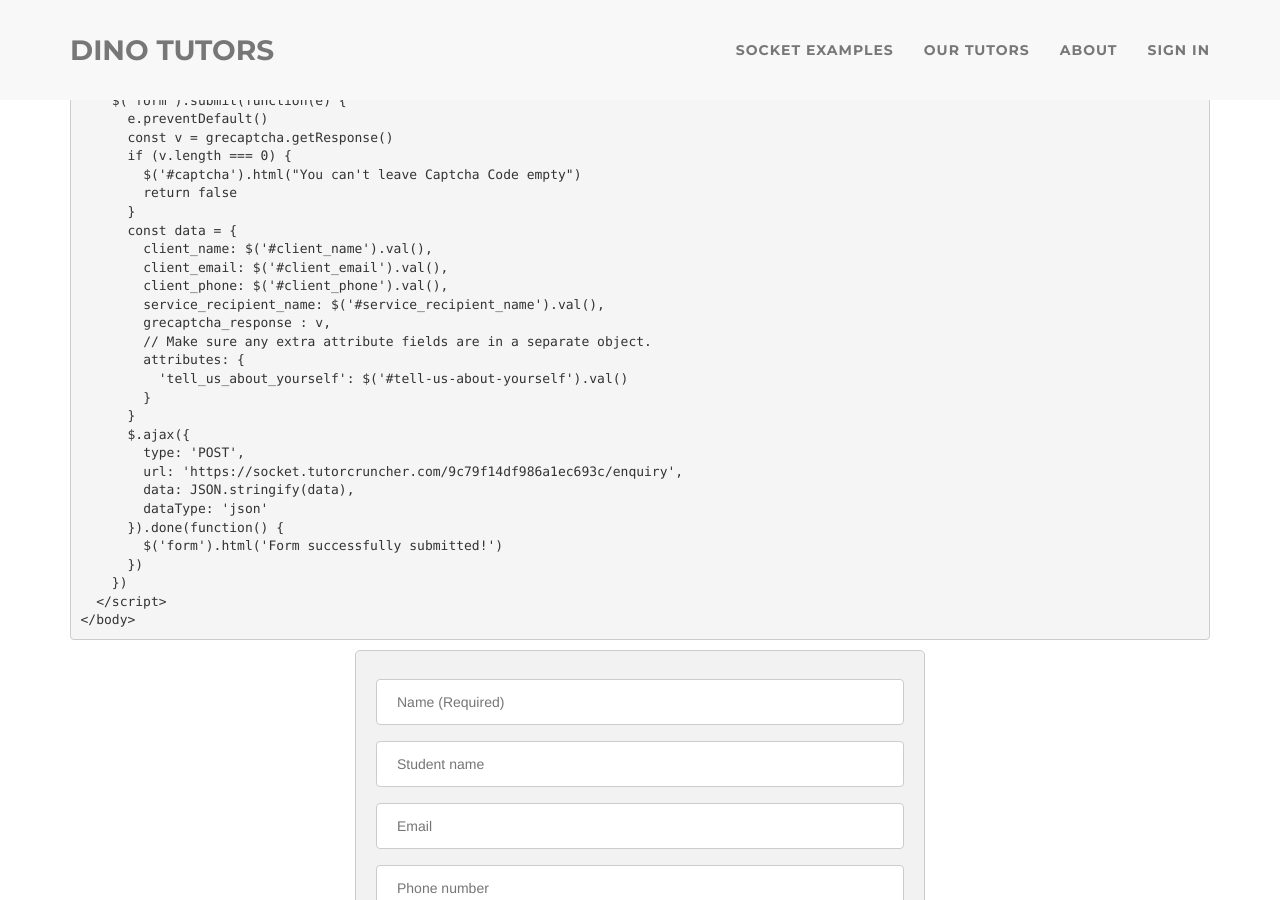
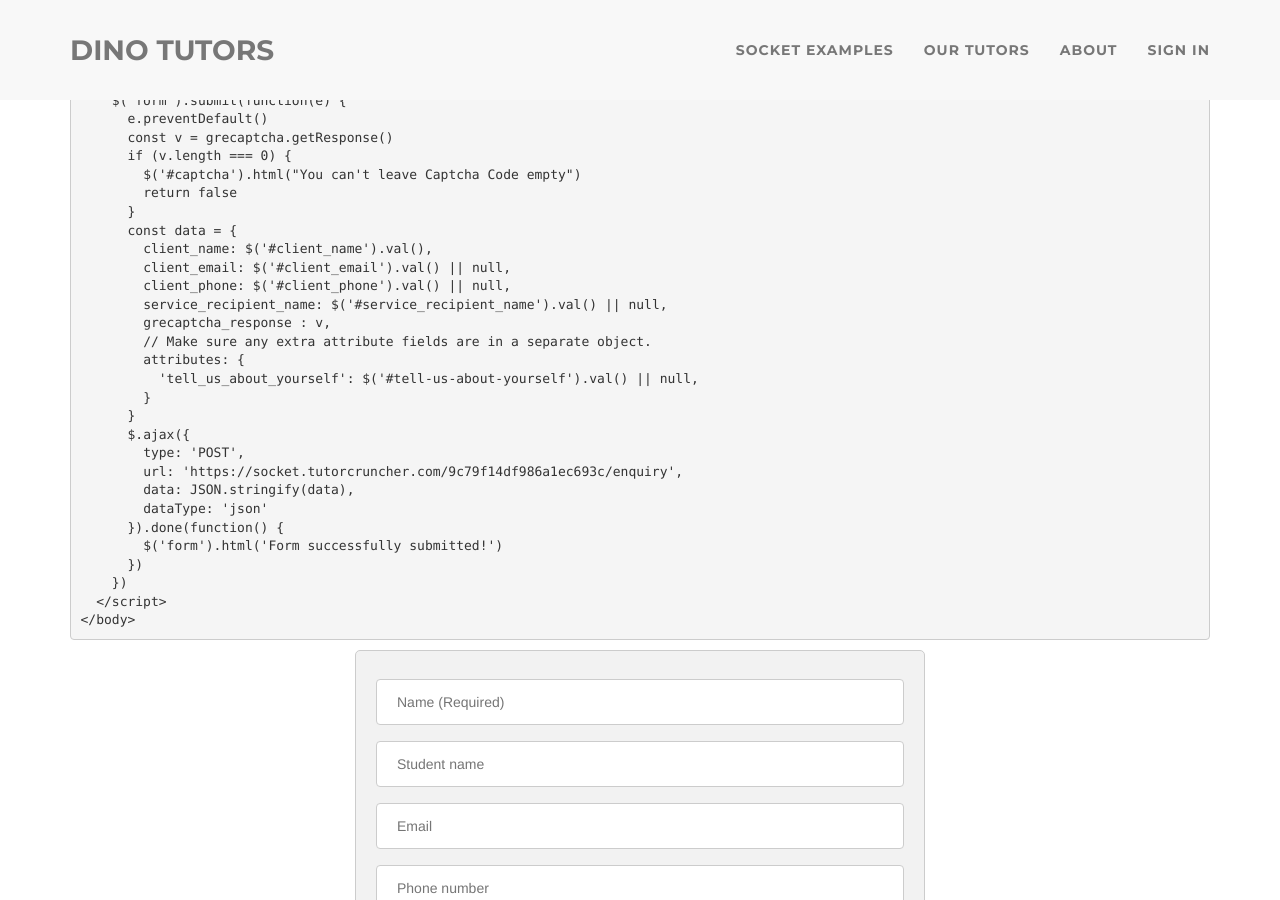
Before and after one commit to tutorcruncher/dinotutors.com, a Jekyll site: the page built from _examples/custom_enquiry_form.html, in a window 1280 px wide and 900 px high, scrolled down 615 px. Built offline with Jekyll 4.4.1, drawn with Linux system fonts in a browser that asks for light colours; nearby versions of some CDN libraries; a style sheet for code colours, icons or effects is not loaded.

Commit message:
null if empty string

```diff
--- a/_examples/custom_enquiry_form.html
+++ b/_examples/custom_enquiry_form.html
@@ -37,13 +37,13 @@ description: An example of a custom form used instead of Socket Frontend to subm
       }
       const data = {
         client_name: $('#client_name').val(),
-        client_email: $('#client_email').val(),
-        client_phone: $('#client_phone').val(),
-        service_recipient_name: $('#service_recipient_name').val(),
+        client_email: $('#client_email').val() || null,
+        client_phone: $('#client_phone').val() || null,
+        service_recipient_name: $('#service_recipient_name').val() || null,
         grecaptcha_response : v,
         // Make sure any extra attribute fields are in a separate object.
         attributes: {
-          'tell_us_about_yourself': $('#tell-us-about-yourself').val()
+          'tell_us_about_yourself': $('#tell-us-about-yourself').val() || null,
         }
       }
       $.ajax({
```
